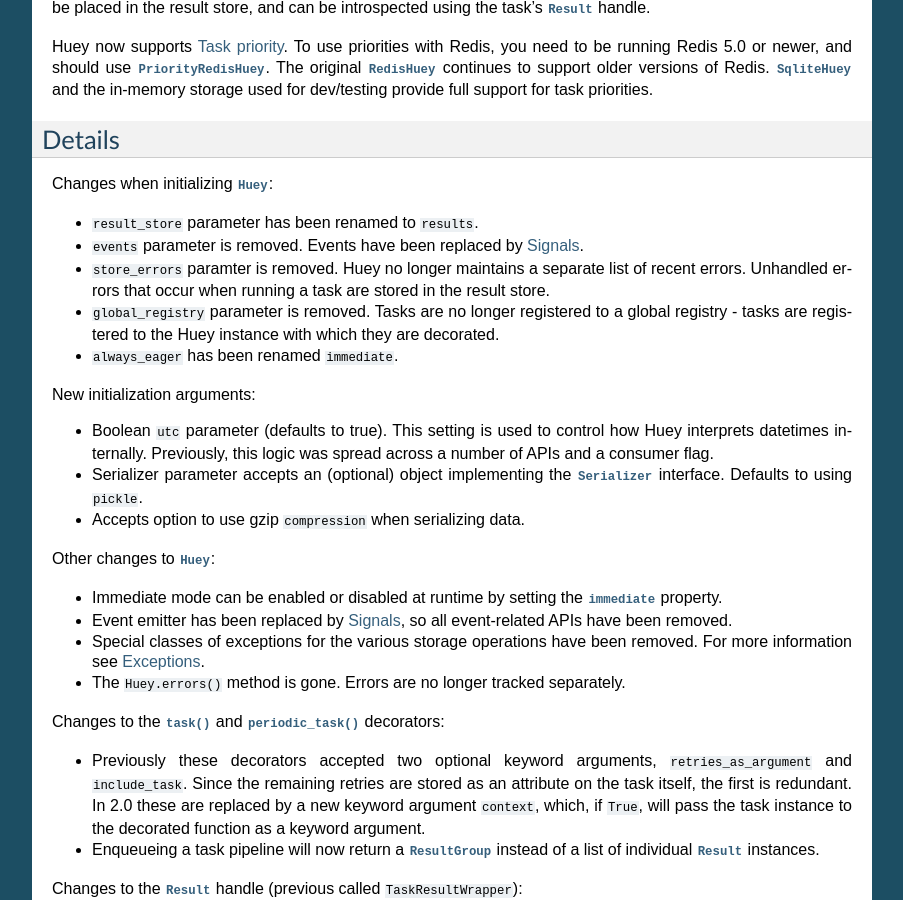
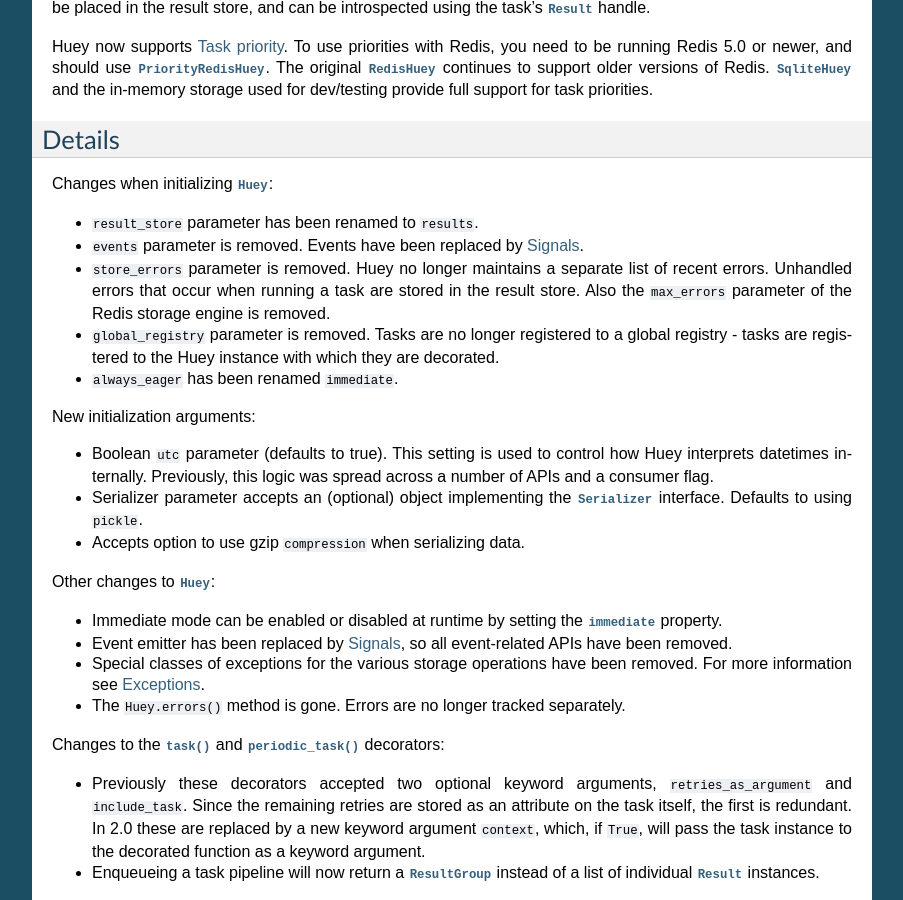
Before and after one commit to coleifer/huey, a Sphinx documentation site: the page built from docs/changes.rst, in a window 1280 px wide and 900 px high, scrolled down 667 px. Shown: the whole window, without its empty margins (198-1101 px from the left). Built offline with Sphinx 7.4.7, drawn with Linux system fonts in a browser that asks for light colours.

Commit message:
Small typo and addition to change doc, re #406
[skip ci]

```diff
--- a/docs/changes.rst
+++ b/docs/changes.rst
@@ -55,9 +55,10 @@
 
 * ``result_store`` parameter has been renamed to ``results``.
 * ``events`` parameter is removed. Events have been replaced by :ref:`signals`.
-* ``store_errors`` paramter is removed. Huey no longer maintains a separate
+* ``store_errors`` parameter is removed. Huey no longer maintains a separate
   list of recent errors. Unhandled errors that occur when running a task are
-  stored in the result store.
+  stored in the result store. Also the ``max_errors`` parameter of the Redis
+  storage engine is removed.
 * ``global_registry`` parameter is removed. Tasks are no longer registered to a
   global registry - tasks are registered to the Huey instance with which they
   are decorated.
```
